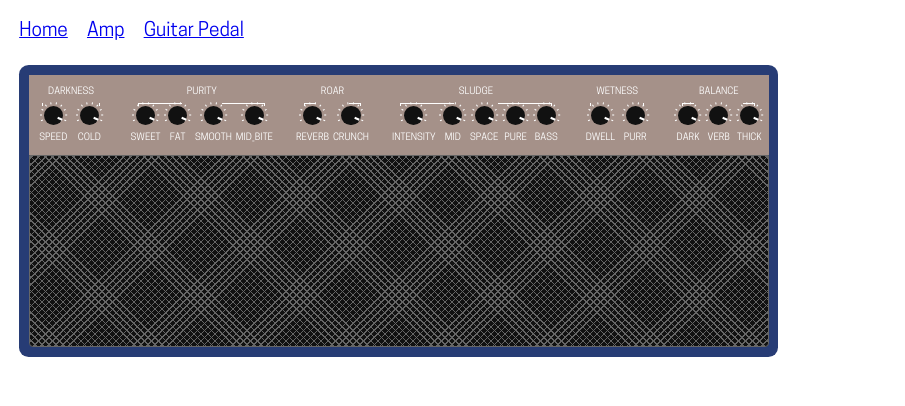
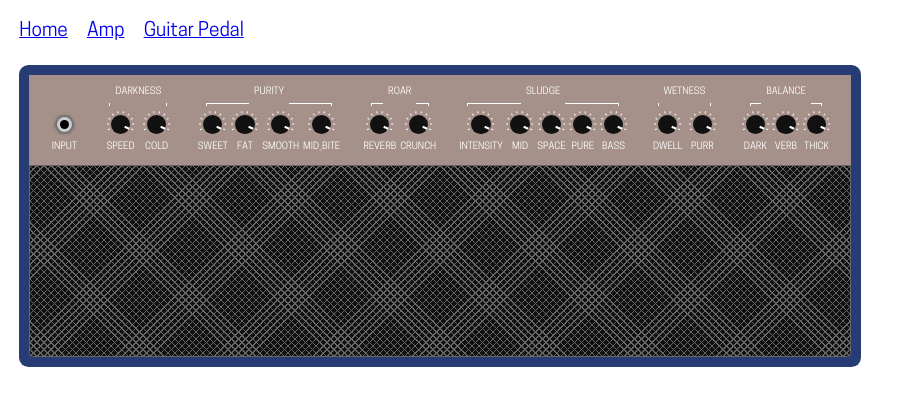
Before and after one commit to irskep/stevewater, a Vue app: page /#/amp/1596929835000 in a window 1280 px wide. Shown: the top 406 px of the page, without its empty margins (0-905 px from the left). Built offline with nearby package versions, Linux system fonts and the light colour scheme.

Commit message:
Input jack

```diff
--- a/src/components/guitaramp/AmpControlGroup.vue
+++ b/src/components/guitaramp/AmpControlGroup.vue
@@ -1,5 +1,5 @@
 <template>
-  <div class="AmpControlGroup">
+  <div :class="{ AmpControlGroup: true, 'm-hidden': hidden }">
     <div
       v-if="values.groupLabelPosition === 'top'"
       class="AmpControlGroup_Label m-top"
@@ -27,7 +27,7 @@
 <script>
 export default {
   components: {},
-  props: ["values", "label"]
+  props: ["values", "label", "hidden"]
 };
 </script>
 
@@ -39,6 +39,10 @@
 }
 
 .AmpControlGroup_Label {
+  .m-hidden & {
+    visibility: hidden;
+  }
+
   font-size: 0.5em;
 
   display: flex;
--- a/src/components/guitaramp/AmpControls.vue
+++ b/src/components/guitaramp/AmpControls.vue
@@ -15,7 +15,7 @@
 .AmpControls {
   background-color: var(--bg2);
   color: var(--textOnBg2);
-  padding: 0.2em;
+  padding: 0.2em 1em;
 
   display: flex;
   flex-direction: row;
--- a/src/components/guitaramp/AmpKnob.vue
+++ b/src/components/guitaramp/AmpKnob.vue
@@ -35,16 +35,19 @@
   --knobSize: 1em;
 
   &.m-top {
+    margin-bottom: 0.5em;
     flex-direction: column;
   }
 
   &.m-bottom {
+    margin-top: 0.5em;
     flex-direction: column-reverse;
   }
 
   .Label {
     font-size: 0.5em;
     margin: 0 0.2em;
+    white-space: pre;
   }
 
   .AmpKnob {
--- a/src/components/guitaramp/GuitarAmp.vue
+++ b/src/components/guitaramp/GuitarAmp.vue
@@ -3,8 +3,16 @@
     <div v-html="rawStyle"></div>
     <AmpBody>
       <AmpControls :values="values">
+        <AmpControlGroup :hidden="true" :values="values" label=" ">
+          <InputJack
+            :values="values"
+            appearance="hex"
+            label="INPUT"
+          ></InputJack>
+        </AmpControlGroup>
         <AmpControlGroup
           v-for="group in values.groups"
+          :hidden="false"
           :values="values"
           :key="group.label"
           :label="group.label"
@@ -57,9 +65,17 @@
 import AmpControlGroup from "./AmpControlGroup.vue";
 import CabGrill from "./CabGrill.vue";
 import AmpKnob from "./AmpKnob.vue";
+import InputJack from "./InputJack.vue";
 
 export default {
-  components: { AmpBody, AmpControls, CabGrill, AmpKnob, AmpControlGroup },
+  components: {
+    AmpBody,
+    AmpControls,
+    CabGrill,
+    AmpKnob,
+    AmpControlGroup,
+    InputJack
+  },
 
   props: [
     "name",
--- a/src/components/guitaramp/GuitarAmpValues.ts
+++ b/src/components/guitaramp/GuitarAmpValues.ts
@@ -13,7 +13,7 @@
   bg2Choice: number;
   fontChoice: number;
   knobChoice: number;
-  grillStyle: "grid" | "crosshatch";
+  grillStyle: "grid" | "crosshatch"; // | "crosshatch2" | "grid2";
   knobLabelPosition: "top" | "bottom";
   groupLabelPosition: "top" | "bottom";
   groups: ControlGroup[];
--- /dev/null
+++ b/src/components/guitaramp/InputJack.vue
@@ -0,0 +1,179 @@
+<template>
+  <div :class="{ InputJack: true, [`m-${values.knobLabelPosition}`]: true }">
+    <div
+      v-if="values.knobLabelPosition === 'top' && label.trim() !== '&nbsp;'"
+      class="InputJackLabel"
+    >
+      {{ label }}
+    </div>
+    <div
+      v-if="values.knobLabelPosition === 'top' && label.trim() === '&nbsp;'"
+      class="InputJackLabel"
+    >
+      &nbsp;
+    </div>
+
+    <div class="nested-hexagon-wrapper">
+      <div v-if="appearance === 'hex'" class="hexagon-wrapper gray">
+        <div class="hexagon"></div>
+      </div>
+
+      <div v-if="appearance === 'circle'" class="circle-wrapper"></div>
+      <div class="circle">
+        <div class="hole"></div>
+      </div>
+    </div>
+
+    <div
+      v-if="values.knobLabelPosition === 'bottom' && label.trim() !== '&nbsp;'"
+      class="InputJackLabel"
+    >
+      {{ label }}
+    </div>
+    <div
+      v-if="values.knobLabelPosition === 'bottom' && label.trim() === '&nbsp;'"
+      class="InputJackLabel"
+    >
+      &nbsp;
+    </div>
+  </div>
+</template>
+
+<style lang="scss" scoped>
+@media print {
+  .circle,
+  .circle-wrapper {
+    /* box-shadow: none !important; */
+    -webkit-print-color-adjust: exact;
+    -webkit-filter: opacity(1);
+  }
+}
+
+.InputJack {
+  display: flex;
+  align-items: center;
+  flex-direction: column;
+
+  &.m-top {
+    margin-bottom: 0.5em;
+  }
+
+  &.m-bottom {
+    margin-top: 0.5em;
+  }
+}
+
+.InputJack:first-child {
+  margin-left: 0;
+}
+
+.InputJack:last-child {
+  margin-right: 0;
+}
+
+.InputJackLabel {
+  font-size: 0.5em;
+}
+
+.nested-hexagon-wrapper {
+  position: relative;
+  --hexSize: 1em;
+  width: var(--hexSize);
+  height: var(--hexSize);
+}
+
+.hexagon-wrapper {
+  position: absolute;
+  top: 0;
+  right: 0;
+  bottom: 0;
+  left: 0;
+  margin: auto;
+  text-align: center;
+}
+
+.hexagon-wrapper.gray {
+  width: var(--hexSize);
+  height: var(--hexSize);
+}
+.hexagon-wrapper.gray .hexagon {
+  background-color: #888;
+}
+
+.hexagon {
+  height: 100%;
+  width: calc(100% * 0.57735);
+  display: inline-block;
+}
+
+.hexagon:before {
+  position: absolute;
+  top: 0;
+  right: calc((100% / 2) - ((100% * 0.57735) / 2));
+  background-color: inherit;
+  height: inherit;
+  width: inherit;
+  content: "";
+  transform: rotateZ(60deg);
+}
+
+.hexagon:after {
+  position: absolute;
+  top: 0;
+  right: calc((100% / 2) - ((100% * 0.57735) / 2));
+  background-color: inherit;
+  height: inherit;
+  width: inherit;
+  content: "";
+  transform: rotateZ(-60deg);
+}
+
+.circle-wrapper {
+  position: absolute;
+  width: 100%;
+  height: 100%;
+  top: 0;
+  right: 0;
+  bottom: 0;
+  left: 0;
+  margin: auto;
+  background-color: #888;
+  border-radius: 50%;
+  /* z-index: 1; */
+  box-shadow: 0px 0px 4px 1px rgba(0, 0, 0, 0.66);
+}
+
+.circle {
+  position: absolute;
+  width: 80%;
+  height: 80%;
+  top: 0;
+  right: 0;
+  bottom: 0;
+  left: 0;
+  margin: auto;
+  background-color: #ccc;
+  border-radius: 50%;
+  /* z-index: 1; */
+  box-shadow: 0px 0px 4px 1px rgba(0, 0, 0, 0.33);
+
+  .hole {
+    background-color: black;
+    width: 60%;
+    height: 60%;
+    margin: 20%;
+    border-radius: 50%;
+    z-index: 2;
+  }
+}
+</style>
+
+<script>
+export default {
+  props: ["label", "appearance", "values"],
+
+  setup() {
+    return {};
+  }
+};
+</script>
```
